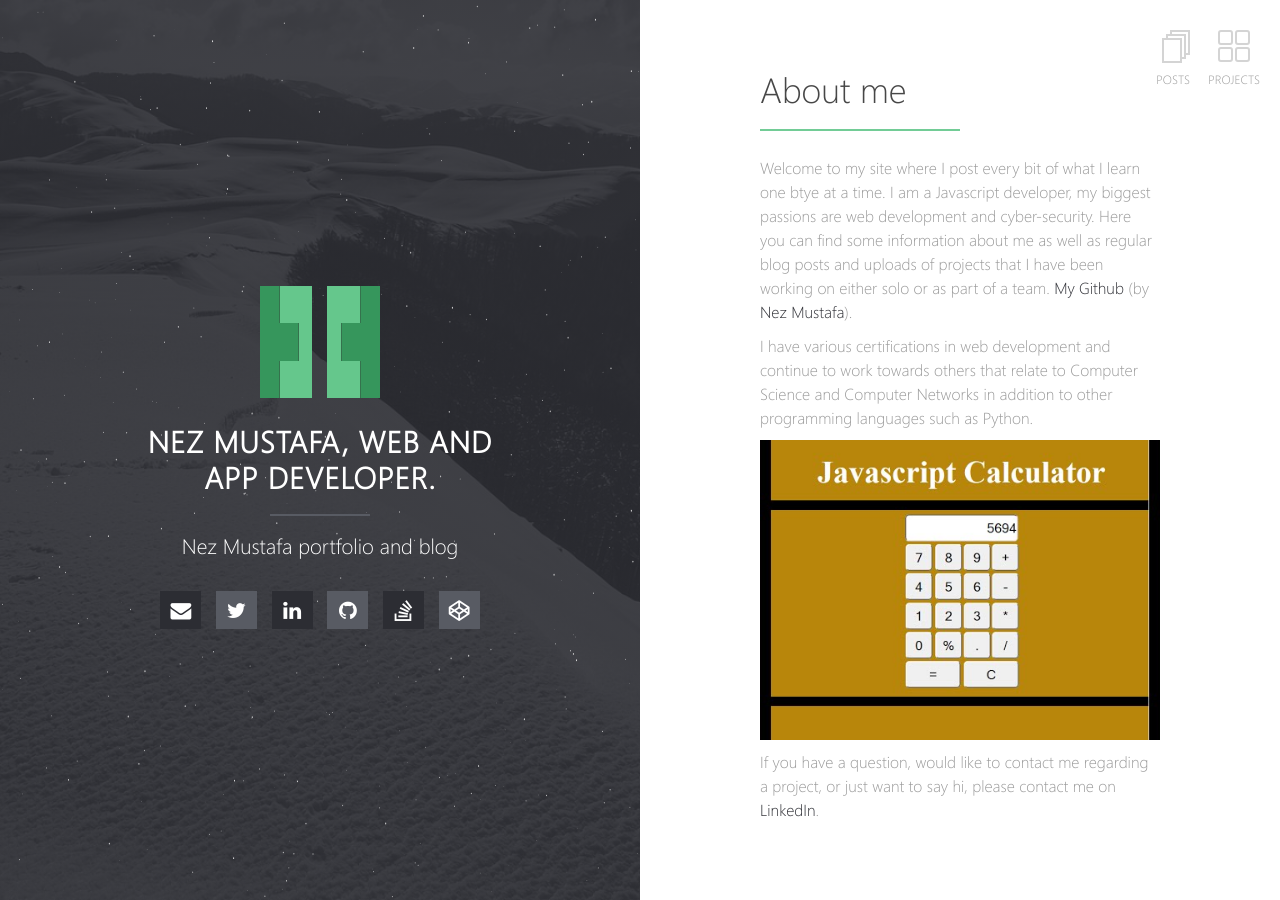
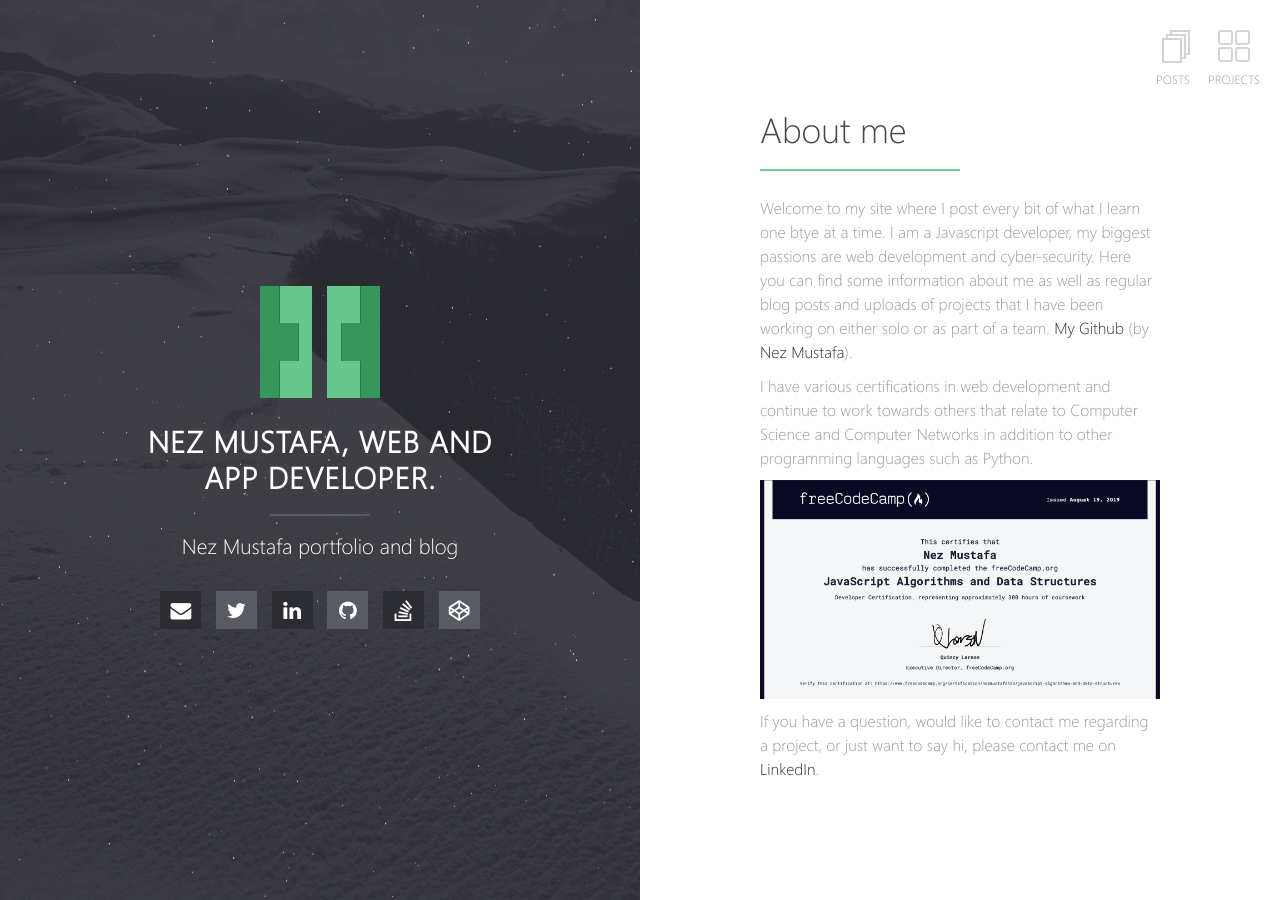
Before and after one commit to nezmustafa123/blog, a Jekyll site: the page built from index.md, in a window 1280 px wide. Built offline with Jekyll 4.4.1, drawn with Linux system fonts in a browser that asks for light colours; our own code applies the rules of GitHub Pages for plain Markdown files.

Commit message:
javascript certification added again

```diff
--- a/index.md
+++ b/index.md
@@ -9,7 +9,7 @@ Welcome to my site where I post every bit of what I learn one btye at a time. I
 
 I have various certifications in web development and continue to work towards others that relate to Computer Science and Computer Networks in addition to other programming languages such as Python.
 
-![alt text](/images/javascriptcalculator.jpg "Javascript Algorithms Certificate")
+![alt text](/images/javascript.jpg "Javascript Algorithms Certificate")
 
 
 
```
